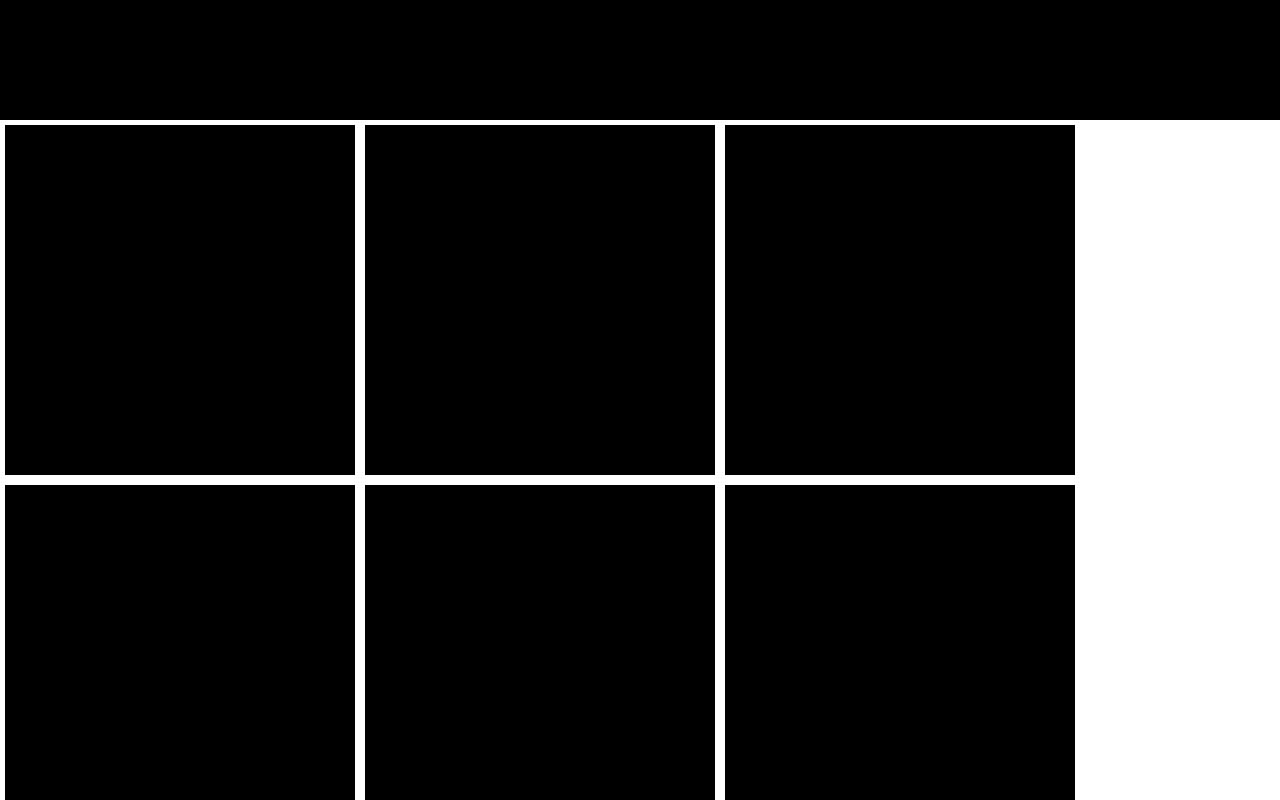
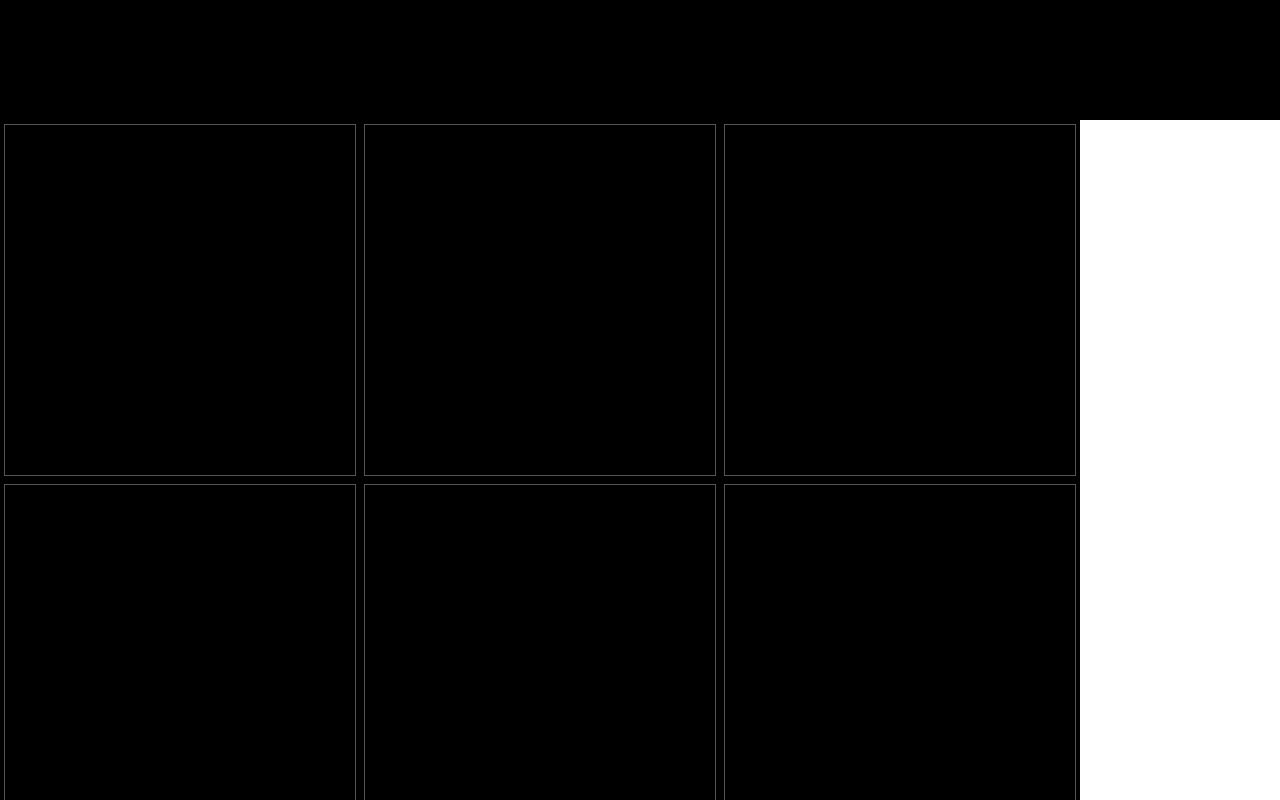
Before and after one commit to mattmolo/MHacksV, a plain HTML site: page index.html in a window 1280 px wide. Drawn offline with nearby package versions, Linux system fonts and the light colour scheme.

Commit message:
Config Parsing done

```diff
--- /dev/null
+++ b/config.json
@@ -0,0 +1,10 @@
+{
+  "config": [
+    {
+      "gridBorderVisibility": true,
+      "gridBorderWidth": 1,
+      "gridBorderColor": "#555",
+      "titleFont": "Arial"
+    }
+  ]
+}
--- a/css/custom.css
+++ b/css/custom.css
@@ -22,9 +22,9 @@ html, body {
 }
 
 .tile {
-	border: 5px solid #fff;
 	float: left;
-
+	border: 1px solid #555;
+	margin: 4px;
 }
 
 .w-one-third {
--- a/index.html
+++ b/index.html
@@ -97,6 +97,7 @@
 
 <script type="application/javascript">
   grid_init();
+  config_load();
 </script>
 
 </html>
--- a/js/main.js
+++ b/js/main.js
@@ -10,3 +10,24 @@ function grid_init() {
 	});
 	return true;
 }
+
+var a;
+function config_load() {
+	$.getJSON("config.json", function(json) {
+		json = json.config[0];
+		a = json;
+		$(".tile").css("border",json.gridBorderWidth + "px solid" + json.gridBorderColor);
+		$(".tile").css("margin", (5-json.gridBorderWidth) + "px");
+		if (!json.gridBorderVisibility)
+		{
+			$(".tile").css("border", "none");
+			$(".tile").css("margin", "5px");
+		}
+		$(".topHeader").css("font-family",json.titleFont);
+	});
+
+
+
+
+
+}
```
